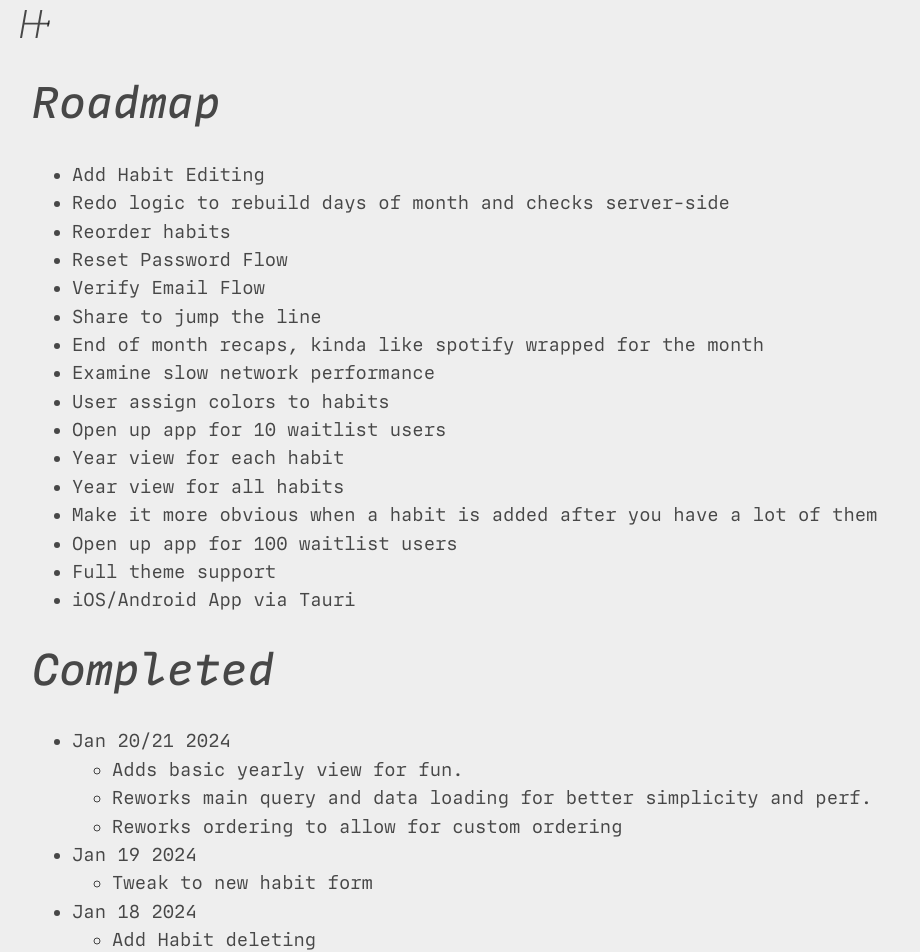
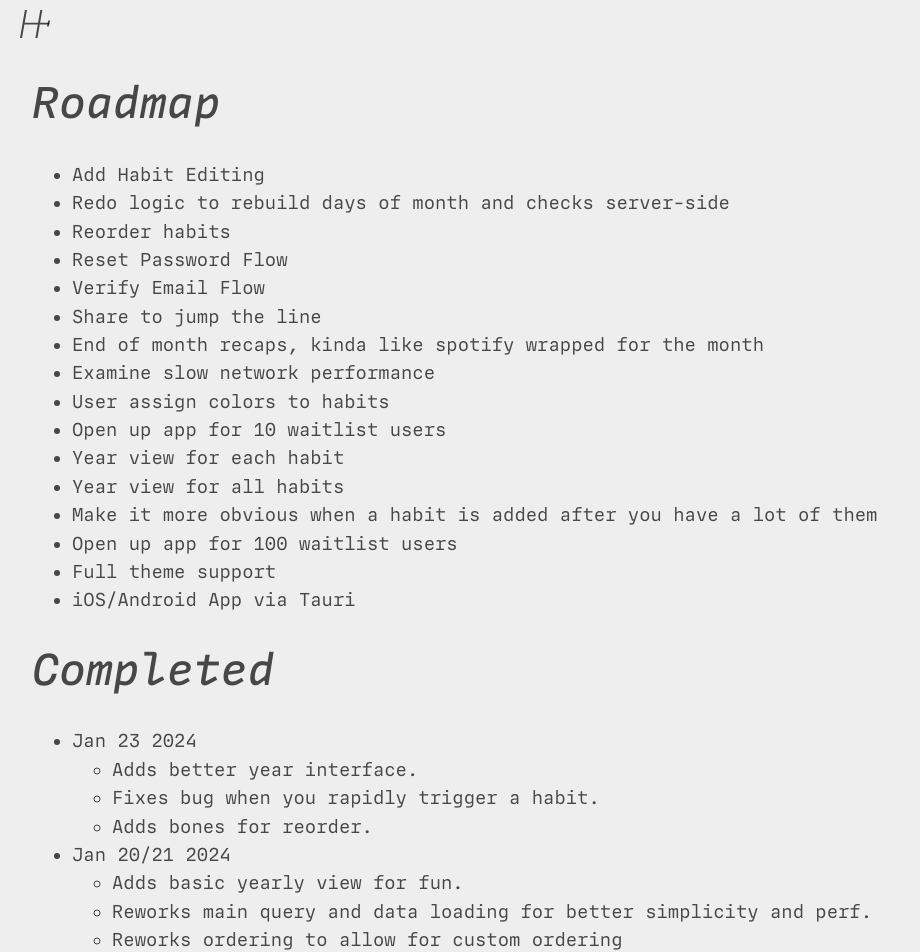
Before and after one commit to stolinski/habit-path, a SvelteKit app: page /roadmap in a window 1280 px wide. Shown: the top 952 px of the page, without its empty margins (0-920 px from the left). Built offline with nearby package versions, Linux system fonts and the light colour scheme; no server answers.

Commit message:
makes year view nicer

```diff
--- a/src/routes/roadmap/+page.svelte
+++ b/src/routes/roadmap/+page.svelte
@@ -21,6 +21,12 @@
 <h2>Completed</h2>
 
 <ul>
+	<li>Jan 23 2024</li>
+	<ul>
+		<li>Adds better year interface.</li>
+		<li>Fixes bug when you rapidly trigger a habit.</li>
+		<li>Adds bones for reorder.</li>
+	</ul>
 	<li>Jan 20/21 2024</li>
 	<ul>
 		<li>Adds basic yearly view for fun.</li>
```
Also changed, not shown: src/routes/[habit_id]/year/+page.svelte (+5 -4 lines).
